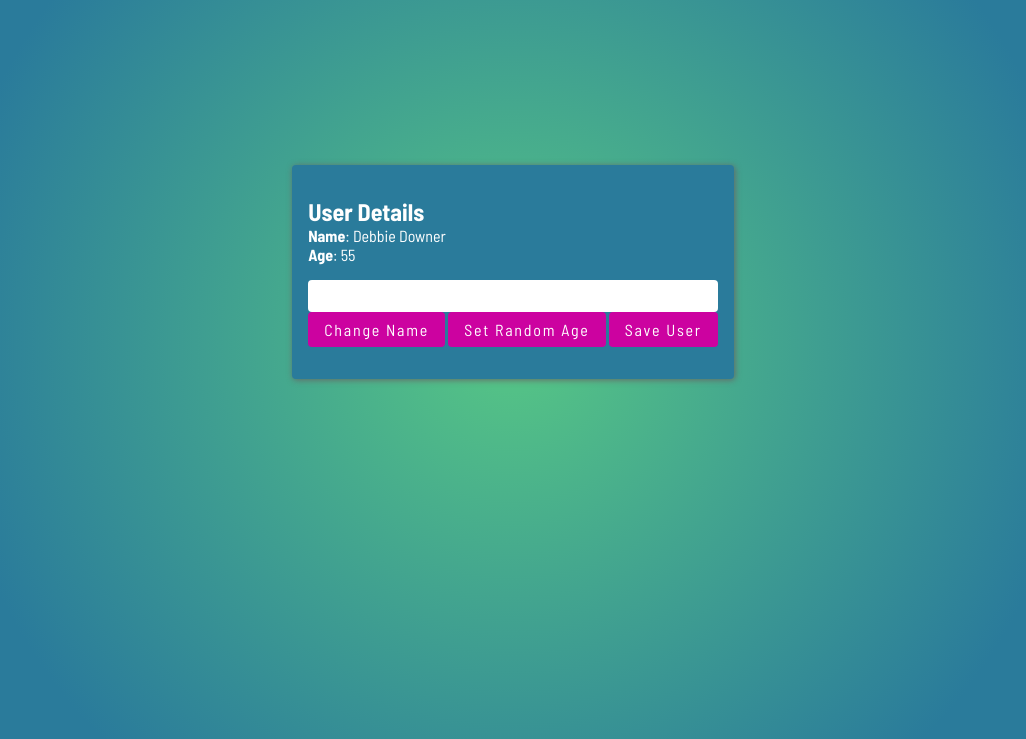
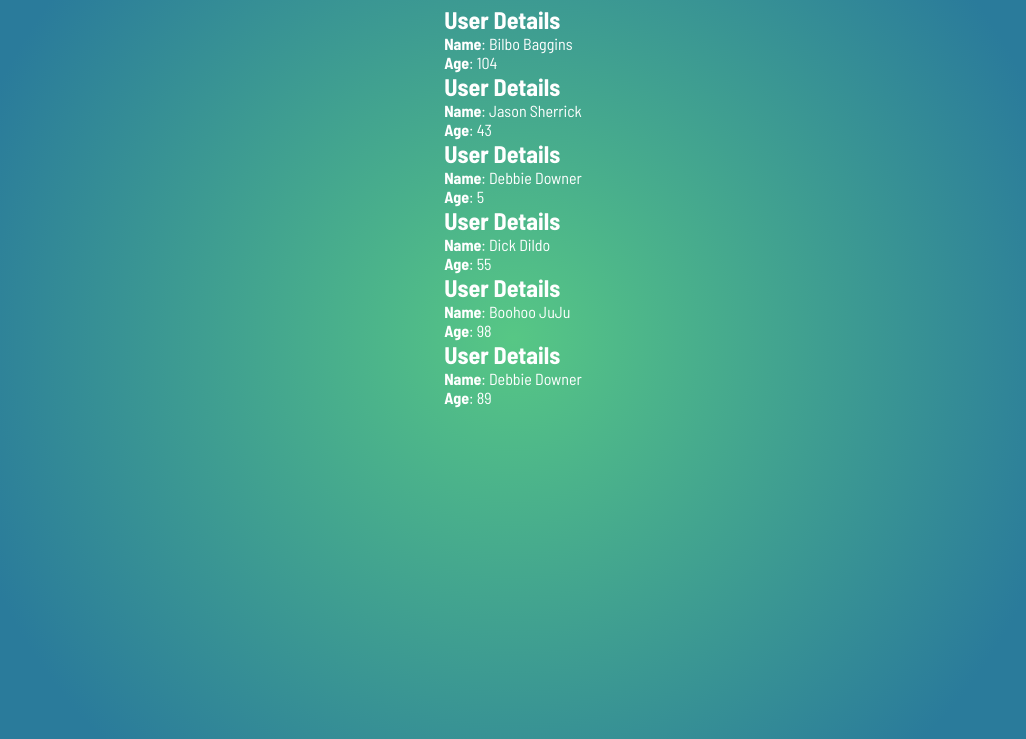
Before and after one commit to JDevDevelops/ts-web-framework, a website with bundled scripts: page index.html in a window 1280 px wide. Shown: the part 61-800 px from the top of the page, without its empty margins (127-1153 px from the left). Built offline with nearby package versions, Linux system fonts and the light colour scheme; data requests are answered from the project's data file.

Commit message:
fixed some typos and got collection view working

```diff
--- a/package.json
+++ b/package.json
@@ -24,7 +24,8 @@
   "devDependencies": {
     "buffer": "^6.0.3",
     "concurrently": "^9.1.2",
-    "json-server": "^1.0.0-beta.3"
+    "json-server": "^1.0.0-beta.3",
+    "prettier": "^3.5.3"
   },
   "dependencies": {
     "axios": "^1.9.0"
--- a/src/index.ts
+++ b/src/index.ts
@@ -1,15 +1,19 @@
-import { UserEdit } from "./views/UserEdit";
-import { User } from "./models/User";
+import { UserList } from "./views/UserList";
+import { Collection } from "./models/Collection";
+import { UserProps, User } from "./models/User";
 
-const user = User.build({ name: 'Debbie Downer', age: 55 });
-const root = document.getElementById('root');
+const users = new Collection('http://localhost:3000/users', (json: UserProps) => {
+    return User.build(json);
+});
 
-if (root) {
-    const userEdit = new UserEdit(root, user);
-    userEdit.render();
+users.on('change', () => {
+    const root = document.getElementById('root');
+    if (root) {
+        new UserList(root, users).render();
+    }
+    else {
+        console.log('wtf mate?');
+    }
+});
 
-    console.log(userEdit);
-}
-else {
-    throw new Error('Root element not found.');
-}
+users.fetch();
--- a/src/models/Collection.ts
+++ b/src/models/Collection.ts
@@ -19,11 +19,12 @@ export class Collection<T, K> implements IEvents {
         return this.events.trigger;
     }
 
-    async fetch(): Promise<void> {
-        const response = await axios.get(this.rootURL) as AxiosResponse;
-        response.data.forEach((value: K) => {
-            this.models.push(this.deserialize(value));
-        });
-        this.trigger('change');
+    fetch(): void {
+        axios.get(this.rootURL).then( response => {
+            response.data.forEach((value: K) => {
+                this.models.push(this.deserialize(value));
+            });
+            this.trigger('change');
+        })
     }
 }
--- a/src/styles/style.css
+++ b/src/styles/style.css
@@ -82,7 +82,6 @@ main {
     display: flex;
     justify-content: center;
     align-items: center;
-
 }
 
 h1, h2, h3 {
--- /dev/null
+++ b/src/views/CollectionView.ts
@@ -0,0 +1,20 @@
+import { Collection } from '../models/Collection';
+
+export abstract class CollectionView<T, K> {
+    constructor(public parent: Element, public collection: Collection<T, K>) {}
+
+    abstract renderItem(model: T, itemParent: Element): void;
+
+    render(): void {
+        this.parent.innerHTML = '';
+
+        const templateElement = document.createElement('template');
+        for (let model of this.collection.models) {
+            const itemParent = document.createElement('div');
+            this.renderItem(model, itemParent);
+            templateElement.content.append(itemParent);
+        }
+
+        this.parent.append(templateElement.content);
+    }
+}
--- /dev/null
+++ b/src/views/UserList.ts
@@ -0,0 +1,9 @@
+import { CollectionView } from './CollectionView';
+import { User, UserProps } from '../models/User';
+import { UserShow } from './UserShow';
+
+export class UserList extends CollectionView<User, UserProps> {
+    renderItem(model: User, itemParent: Element): void {
+        new UserShow(itemParent, model).render();
+    }
+}
```
